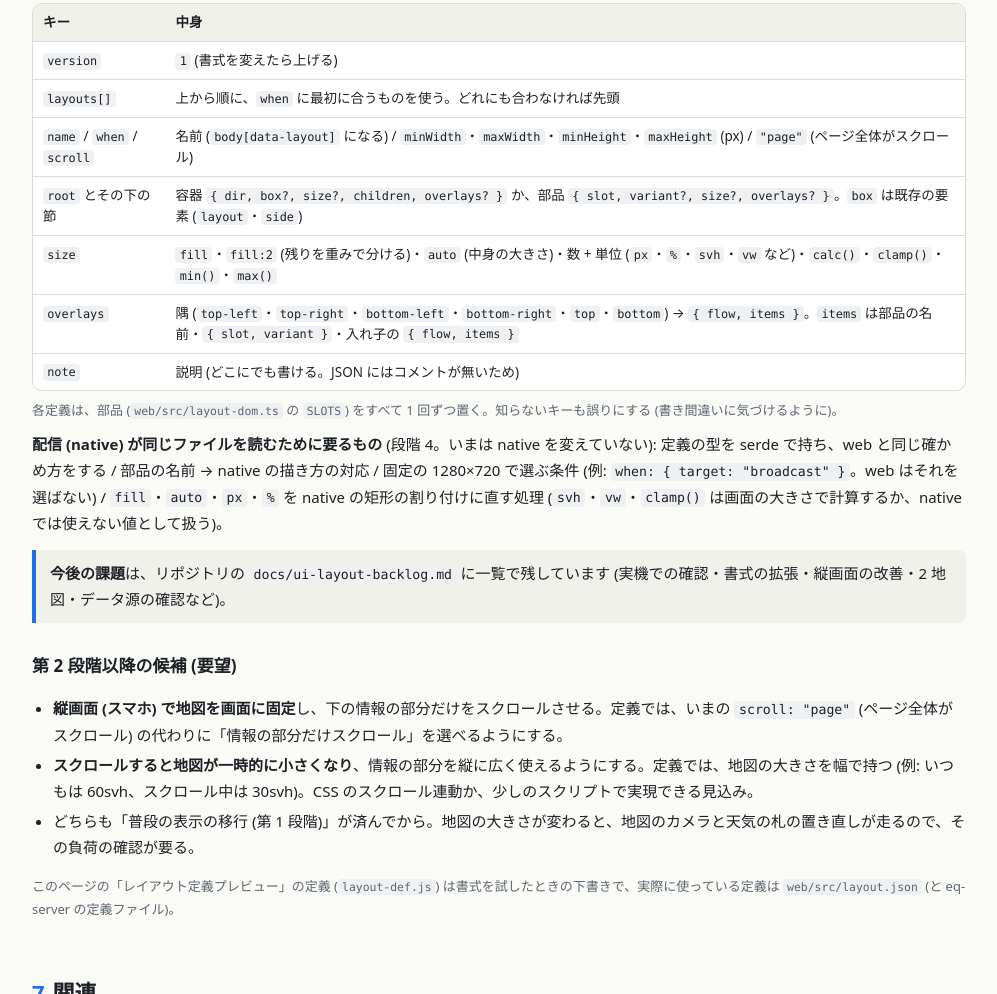
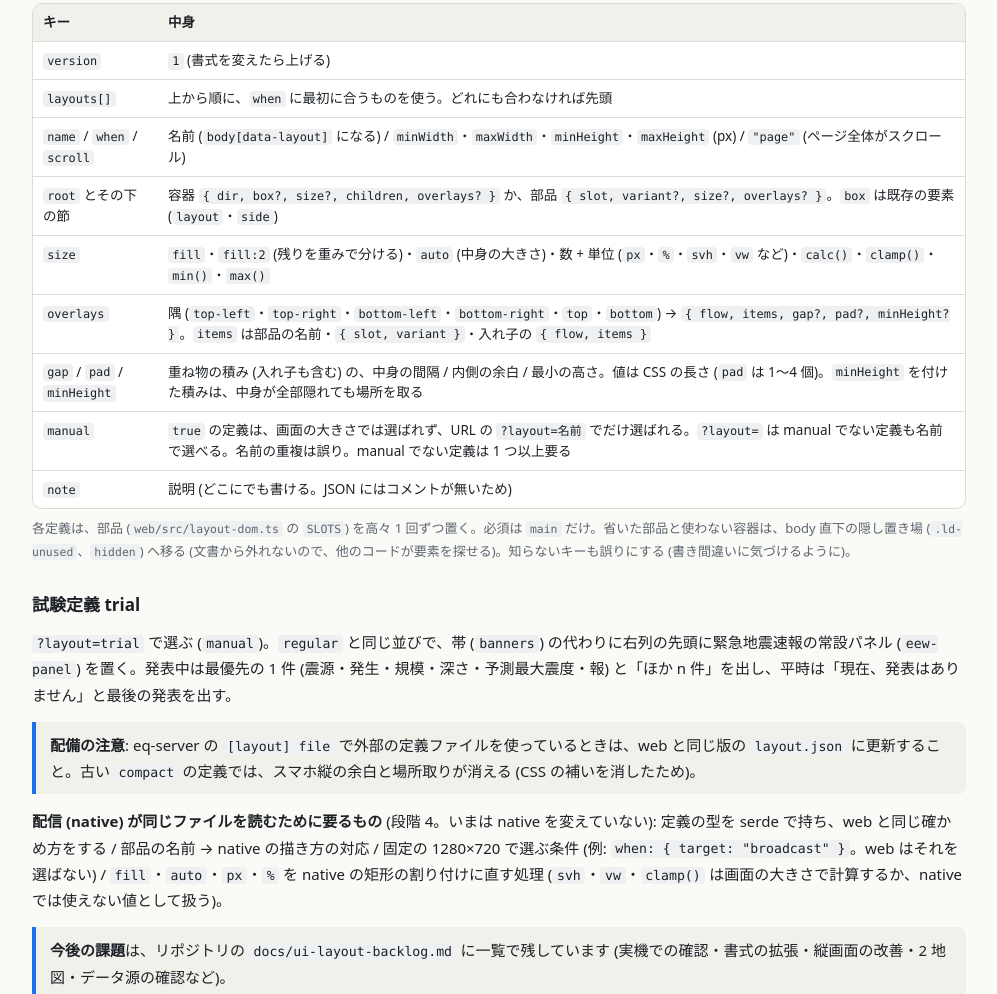
Before and after one commit to densuke/eq-webservice, a plain HTML site: page docs/ui-spec/layout-system.html in a window 1280 px wide. Shown: the part 6768-7762 px from the top of the page, without its empty margins (266-1263 px from the left). Drawn offline with Linux system fonts and the light colour scheme.

Commit message:
docs: レイアウトの定義の新しいキー (省略・余白・試験定義) と EEW の常設パネルを記す

```diff
--- a/docs/ui-spec/layout-system.html
+++ b/docs/ui-spec/layout-system.html
@@ -111,7 +111,7 @@
           <tr><td>トースト・音の案内</td><td>下から 60px・14px の中央 (別々に固定)</td><td>下の中央に積む (案内が無ければトーストが下まで下がる)</td><td>積み方で決まるようにした。<b>スマホでは前も後も時計と重なりうる</b> (要検討)</td></tr>
         </tbody>
       </table></div>
-      <p class="small muted">スマホの「時計は角から 6px」「別枠と案内の間 4px・凡例まで 8px」「寄って別枠が隠れても凡例は動かない」は、いまの見た目に合わせるため CSS で補っている (<code>body[data-layout="compact"]</code>)。第 2 段階で書式に「余白」「場所を空けておく」を足せば、定義に移せる。</p>
+      <p class="small muted">スマホの「時計は角から 6px」「別枠と案内の間 4px・凡例まで 8px」「寄って別枠が隠れても凡例は動かない」は、定義 (<code>layout.json</code> の <code>compact</code>) に移した (<code>pad</code>・<code>gap</code>・<code>minHeight</code>。下の「定義ファイル」)。CSS の補いは消した。</p>
       <h3>横向きのスマホ (landscape) を追加 <span class="tag sure">実装済み</span></h3>
       <ul>
         <li>条件: 幅 801px 以上・高さ 480px 以下 (定義の <code>landscape</code>)。PC とスマホ縦の見た目は変えていない (実測で ±1px 一致を確認)。</li>
@@ -137,11 +137,16 @@
           <tr><td><code>name</code> / <code>when</code> / <code>scroll</code></td><td>名前 (<code>body[data-layout]</code> になる) / <code>minWidth</code>・<code>maxWidth</code>・<code>minHeight</code>・<code>maxHeight</code> (px) / <code>"page"</code> (ページ全体がスクロール)</td></tr>
           <tr><td><code>root</code> とその下の節</td><td>容器 <code>{ dir, box?, size?, children, overlays? }</code> か、部品 <code>{ slot, variant?, size?, overlays? }</code>。<code>box</code> は既存の要素 (<code>layout</code>・<code>side</code>)</td></tr>
           <tr><td><code>size</code></td><td><code>fill</code>・<code>fill:2</code> (残りを重みで分ける)・<code>auto</code> (中身の大きさ)・数 + 単位 (<code>px</code>・<code>%</code>・<code>svh</code>・<code>vw</code> など)・<code>calc()</code>・<code>clamp()</code>・<code>min()</code>・<code>max()</code></td></tr>
-          <tr><td><code>overlays</code></td><td>隅 (<code>top-left</code>・<code>top-right</code>・<code>bottom-left</code>・<code>bottom-right</code>・<code>top</code>・<code>bottom</code>) → <code>{ flow, items }</code>。<code>items</code> は部品の名前・<code>{ slot, variant }</code>・入れ子の <code>{ flow, items }</code></td></tr>
+          <tr><td><code>overlays</code></td><td>隅 (<code>top-left</code>・<code>top-right</code>・<code>bottom-left</code>・<code>bottom-right</code>・<code>top</code>・<code>bottom</code>) → <code>{ flow, items, gap?, pad?, minHeight? }</code>。<code>items</code> は部品の名前・<code>{ slot, variant }</code>・入れ子の <code>{ flow, items }</code></td></tr>
+          <tr><td><code>gap</code> / <code>pad</code> / <code>minHeight</code></td><td>重ね物の積み (入れ子も含む) の、中身の間隔 / 内側の余白 / 最小の高さ。値は CSS の長さ (<code>pad</code> は 1〜4 個)。<code>minHeight</code> を付けた積みは、中身が全部隠れても場所を取る</td></tr>
+          <tr><td><code>manual</code></td><td><code>true</code> の定義は、画面の大きさでは選ばれず、URL の <code>?layout=名前</code> でだけ選ばれる。<code>?layout=</code> は manual でない定義も名前で選べる。名前の重複は誤り。manual でない定義は 1 つ以上要る</td></tr>
           <tr><td><code>note</code></td><td>説明 (どこにでも書ける。JSON にはコメントが無いため)</td></tr>
         </tbody>
       </table></div>
-      <p class="small muted">各定義は、部品 (<code>web/src/layout-dom.ts</code> の <code>SLOTS</code>) をすべて 1 回ずつ置く。知らないキーも誤りにする (書き間違いに気づけるように)。</p>
+      <p class="small muted">各定義は、部品 (<code>web/src/layout-dom.ts</code> の <code>SLOTS</code>) を高々 1 回ずつ置く。必須は <code>main</code> だけ。省いた部品と使わない容器は、body 直下の隠し置き場 (<code>.ld-unused</code>、<code>hidden</code>) へ移る (文書から外れないので、他のコードが要素を探せる)。知らないキーも誤りにする (書き間違いに気づけるように)。</p>
+      <h3>試験定義 trial</h3>
+      <p><code>?layout=trial</code> で選ぶ (<code>manual</code>)。<code>regular</code> と同じ並びで、帯 (<code>banners</code>) の代わりに右列の先頭に緊急地震速報の常設パネル (<code>eew-panel</code>) を置く。発表中は最優先の 1 件 (震源・発生・規模・深さ・予測最大震度・報) と「ほか n 件」を出し、平時は「現在、発表はありません」と最後の発表を出す。</p>
+      <p class="note"><b>配備の注意</b>: eq-server の <code>[layout] file</code> で外部の定義ファイルを使っているときは、web と同じ版の <code>layout.json</code> に更新すること。古い <code>compact</code> の定義では、スマホ縦の余白と場所取りが消える (CSS の補いを消したため)。</p>
       <p><b>配信 (native) が同じファイルを読むために要るもの</b> (段階 4。いまは native を変えていない): 定義の型を serde で持ち、web と同じ確かめ方をする / 部品の名前 → native の描き方の対応 / 固定の 1280×720 で選ぶ条件 (例: <code>when: { target: "broadcast" }</code>。web はそれを選ばない) / <code>fill</code>・<code>auto</code>・<code>px</code>・<code>%</code> を native の矩形の割り付けに直す処理 (<code>svh</code>・<code>vw</code>・<code>clamp()</code> は画面の大きさで計算するか、native では使えない値として扱う)。</p>
       <p class="note"><b>今後の課題</b>は、リポジトリの <code>docs/ui-layout-backlog.md</code> に一覧で残しています (実機での確認・書式の拡張・縦画面の改善・2 地図・データ源の確認など)。</p>
       <h3>第 2 段階以降の候補 (要望)</h3>
```
Also changed, not shown: docs/ui-layout-backlog.md (+6 -1 lines).
